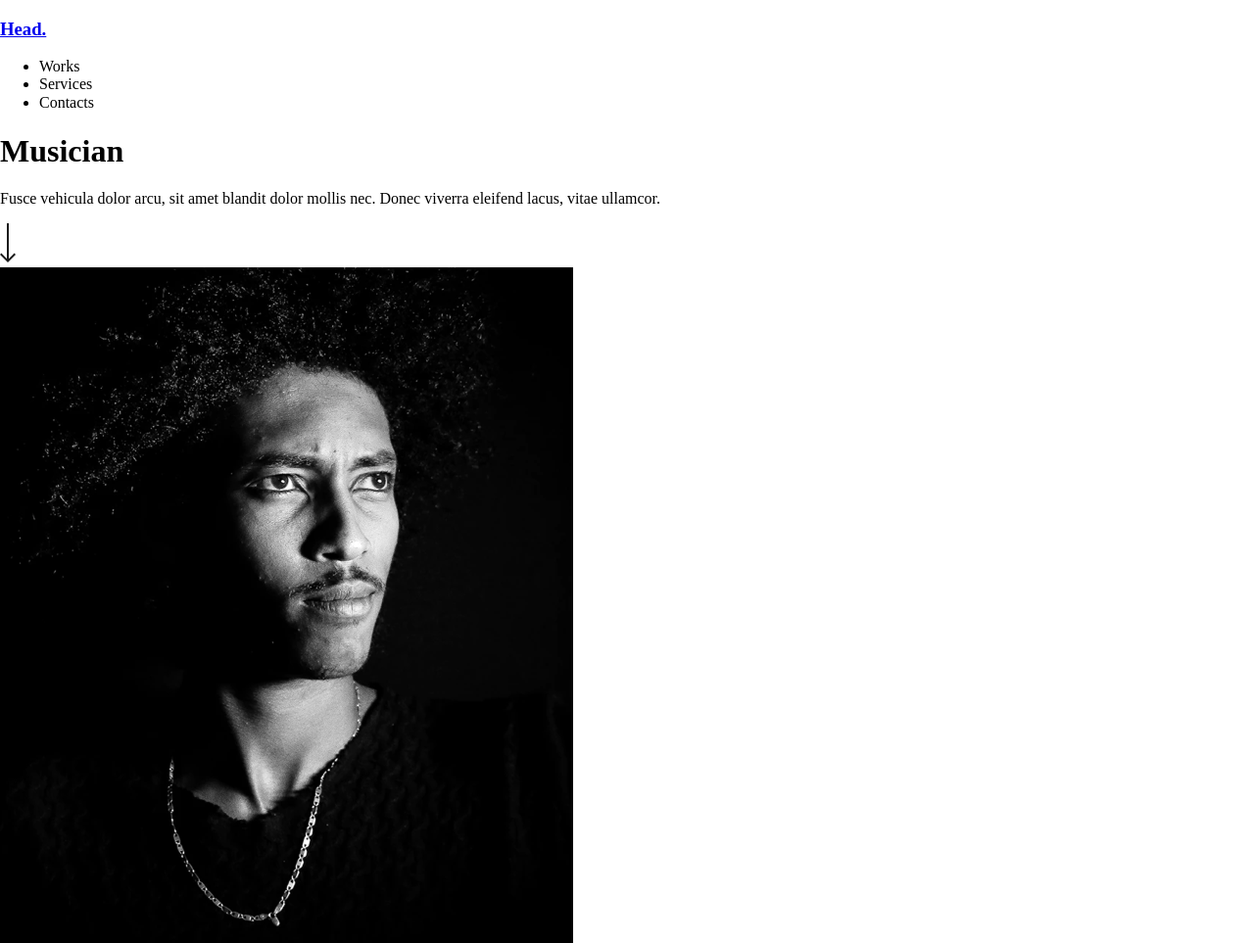
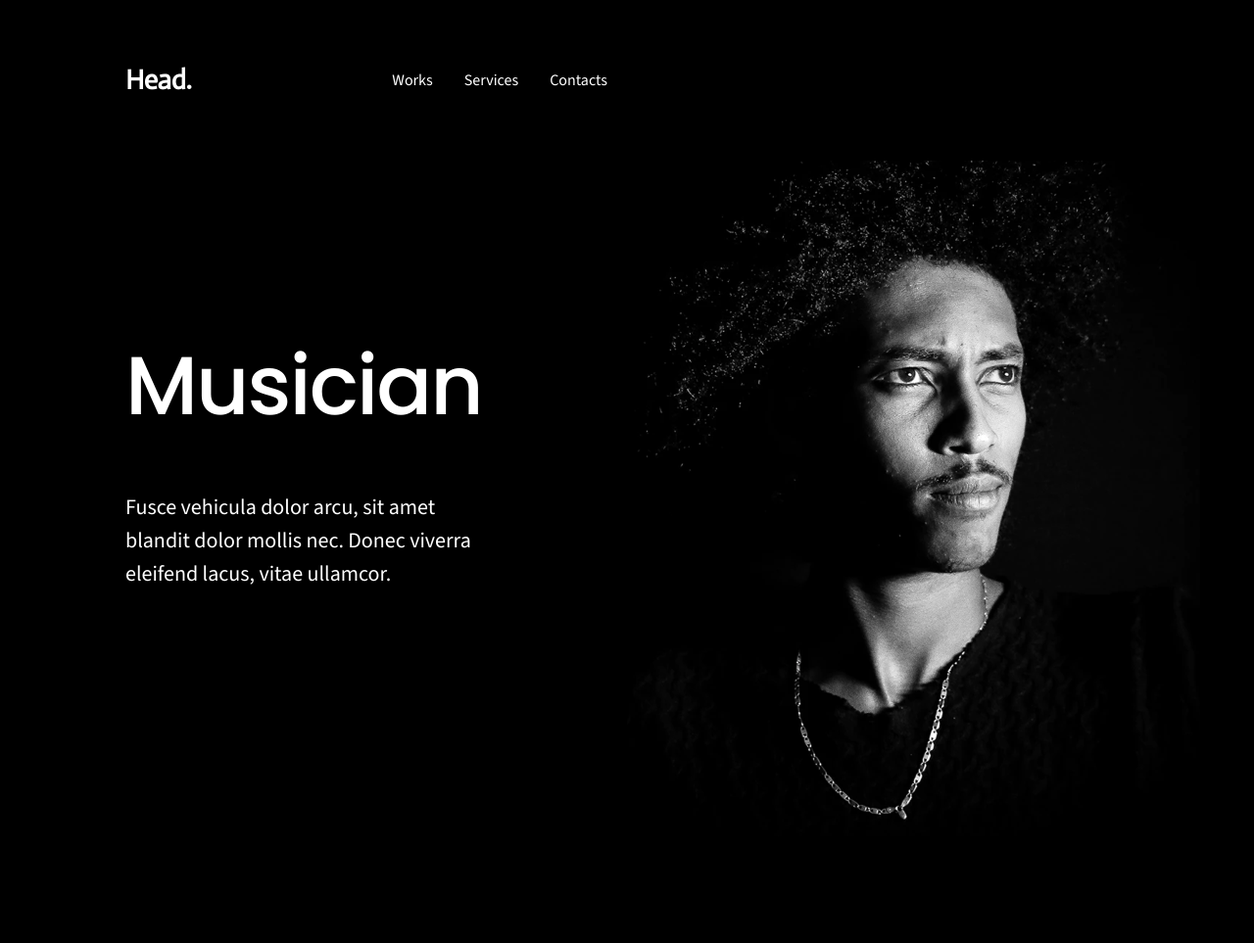
Before and after one commit to Garla-mantix/responsive-designs, a plain HTML site: page index.html in a window 1280 px wide. Shown: the top 963 px of the page at 98% size. Drawn offline with nearby package versions, Linux system fonts and the light colour scheme.

Commit message:
added fonts and styling

```diff
--- a/index.html
+++ b/index.html
@@ -3,13 +3,16 @@
 <head>
     <meta charset="UTF-8">
     <meta name="viewport" content="width=device-width, initial-scale=1.0">
+    <link rel="preconnect" href="https://fonts.googleapis.com">
+    <link rel="preconnect" href="https://fonts.gstatic.com" crossorigin>
+    <link href="https://fonts.googleapis.com/css2?family=Actor&family=Baloo+2&family=Poppins:wght@500&family=Source+Sans+3&display=swap" rel="stylesheet">
     <link rel="stylesheet" href="styles/normalize.css">
     <link rel="stylesheet" href="styles/index.css">
     <title>Musician</title>
 </head>
 <body>
     <header class="header-container">
-        <a href="index.html"><h3 class="logo" >Head.</h3></a>
+        <a class="logo" href="index.html"><h3>Head.</h3></a>
         <nav class="navbar">
             <ul>
                 <li>Works</li>
@@ -23,7 +26,7 @@
             <div class="main-left__container">
                 <h1 class="main-left__title">Musician</h1>
                 <p class="main-left__text">Fusce vehicula dolor arcu, sit amet blandit dolor mollis nec. Donec viverra eleifend lacus, vitae ullamcor.</p>
-                <img src="images/arrow.svg" alt="arrow">
+                <img class="arrow" src="images/arrow.svg" alt="arrow">
             </div>
         </section>
         <section class="main-right">
--- a/styles/index.css
+++ b/styles/index.css
@@ -0,0 +1,98 @@
+* {
+    margin: 0;
+    padding: 0;
+    box-sizing: border-box;
+}
+
+body {
+    background-color: black;
+    height: 100vh;
+    width: 100%;
+}
+
+main {
+    display: flex;
+    justify-content: center;
+}
+
+.header-container {
+    display: flex;
+    gap: 20%;
+    align-items: center;
+    padding: 4em;
+    padding-left: 10%;
+    padding-right: 10%;
+}
+
+.logo {
+    text-decoration: none;
+    color: white;
+    font-family: "Actor", sans-serif;
+    font-weight: 400;
+    font-style: normal;
+    font-size: 24px;
+    line-height: 36px;
+    letter-spacing: -0.25px;
+}
+
+.navbar {
+    text-decoration: none;
+    font-family: "Source Sans 3", sans-serif;
+    font-optical-sizing: auto;
+    font-weight: 400;
+    font-style: normal;
+    font-size: 16px;
+    line-height: 22.4px;
+    letter-spacing: 0px;
+
+}
+
+.navbar ul {
+    list-style: none;
+    display: flex;
+    gap: 2em;
+    color: white;
+}
+
+.main-left {
+    width: 50%;
+}
+
+.main-left__container {
+    margin-left: 20%;
+    margin-top: 28%;
+
+}
+
+.main-left__title {
+    color: white;
+    font-family: "Poppins", sans-serif;
+    font-weight: 500;
+    font-style: normal;
+    font-size: 84px;
+    line-height: 102px;
+    letter-spacing: -2px;
+}
+
+.main-left__text {
+    color: white;
+    font-family: "Source Sans 3", sans-serif;
+    font-optical-sizing: auto;
+    font-weight: 400;
+    font-style: normal;
+    font-size: 22px;
+    line-height: 34px;
+    letter-spacing: 0px;
+    max-width: 70%;
+}
+
+.arrow {
+    font-size: 22px;
+    margin-top: 20em;
+    color: white;
+}
+
+.main-right {
+    width: 50%;
+    margin-top: 0;
+}
```
